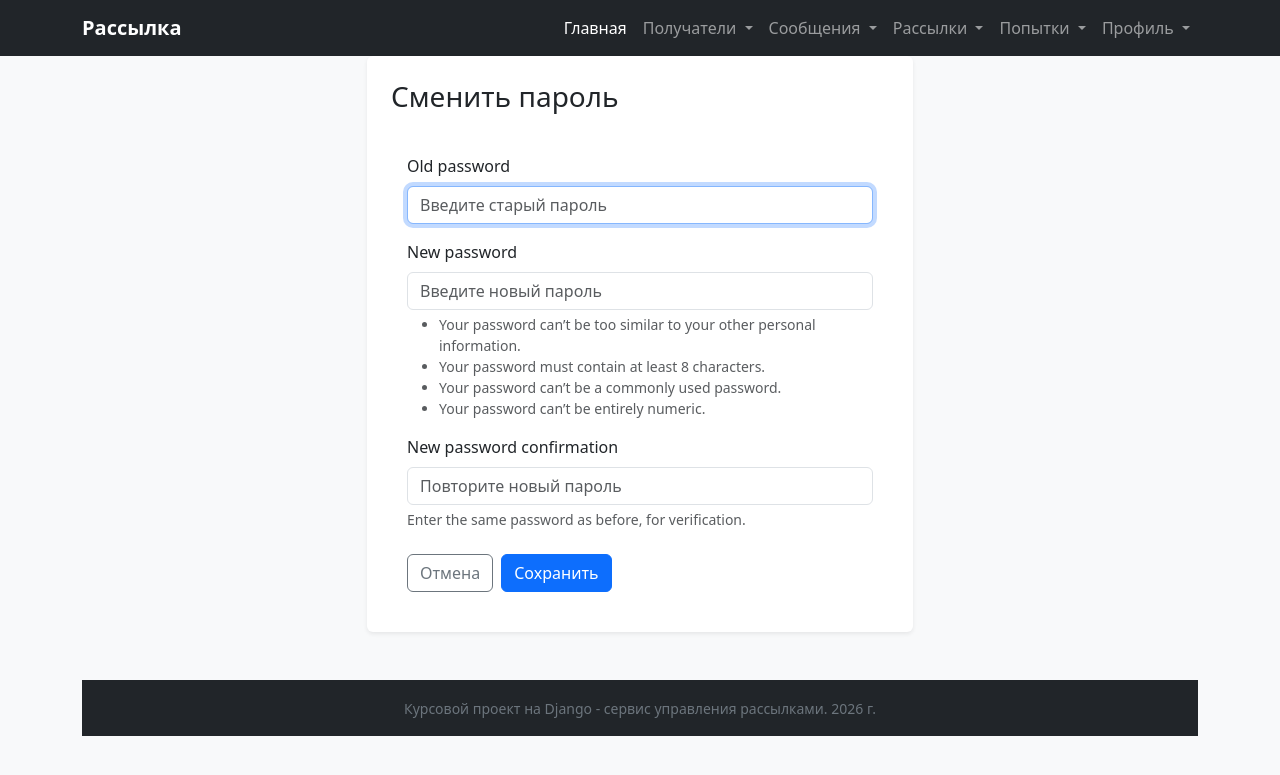
After one commit to AlexValenko/KP3_mailing, a Django app: page /users/profile/edit_pass/ in a window 1280 px wide. The commit adds this page. Shown: the top 775 px of the page. Run offline with Django 5.2, Linux system fonts and the light colour scheme; the visitor is signed in with stand-in values (Sample User, id 1); some libraries are stand-ins or nearby versions.

Commit message:
added updating profile

```diff
--- a/mailing/templates/header.html
+++ b/mailing/templates/header.html
@@ -156,7 +156,7 @@
 
                         <ul class="dropdown-menu">
                             <li>
-                                <a class="dropdown-item" href="#">
+                                <a class="dropdown-item" href="{% url 'users:profile_edit' user.pk %}">
                                     Редактировать профиль
                                 </a>
                             </li>
--- a/users/forms.py
+++ b/users/forms.py
@@ -1,6 +1,7 @@
 from django.contrib.auth.forms import AuthenticationForm, UserCreationForm
 from django.forms import ModelForm
 from users.models import CustomUser
+from django.contrib.auth.forms import PasswordChangeForm
 
 
 class StyleMixin:
@@ -85,3 +86,10 @@ class CustomUserUpdateForm(StyleMixin, ModelForm):
             "phone_number": "Номер телефона",
             "avatar": "Аватар",
         }
+
+class CustomUserUpdatePassForm(StyleMixin, PasswordChangeForm):
+    field_styles = {
+        "old_password": "Введите старый пароль",
+        "new_password1": "Введите новый пароль",
+        "new_password2": "Повторите новый пароль",
+    }
--- /dev/null
+++ b/users/templates/update_profile_pass.html
@@ -0,0 +1,53 @@
+{% extends "base.html" %}
+
+{% block title %}Сменить пароль{% endblock %}
+
+{% block content %}
+<div class="container">
+    <div class="row justify-content-center">
+        <div class="col-12 col-md-8 col-lg-6">
+            <div class="card shadow-sm border-0">
+                <div class="card-body p-4">
+                    <h1 class="h3 mb-4">Сменить пароль</h1>
+
+                    <div class="card-body">
+
+                        <form method="post" enctype="multipart/form-data">
+                            {% csrf_token %}
+                            {% if form.non_field_errors %}
+                            <div class="alert alert-danger" role="alert">
+                                {{ form.non_field_errors }}
+                            </div>
+                            {% endif %}
+
+                            {% for field in form %}
+                            <div class="mb-3">
+                                <label for="{{ field.id_for_label }}" class="form-label">
+                                    {{ field.label }}
+                                </label>
+                                {{ field }}
+                                {% if field.help_text %}
+                                <div class="form-text">{{ field.help_text }}</div>
+                                {% endif %}
+                                {% if field.errors %}
+                                <div class="text-danger small mt-1">{{ field.errors }}</div>
+                                {% endif %}
+                            </div>
+                            {% endfor %}
+
+                            <div class="d-flex flex-column flex-sm-row gap-2 mt-4">
+                                <a href="{% url 'users:profile_edit' user.pk %}" class="btn btn-outline-secondary">
+                                    Отмена
+                                </a>
+                                <button type="submit" class="btn btn-primary">Сохранить</button>
+
+                            </div>
+                        </form>
+
+                    </div>
+                </div>
+            </div>
+        </div>
+    </div>
+    {% endblock %}
+</div>
--- a/users/urls.py
+++ b/users/urls.py
@@ -3,7 +3,7 @@ from django.urls import path
 
 from users.apps import UsersConfig
 from users.forms import CustomAuthenticationForm
-from users.views import UserRegisterView, UserLogoutView
+from users.views import UserRegisterView, UserLogoutView, UserProfileUpdateView, UserProfileUpdatePassView
 
 app_name = UsersConfig.name
 
@@ -15,5 +15,6 @@ urlpatterns = [
     ),
     path("logout/", UserLogoutView.as_view(next_page='mailing:home'),name="logout"),
     path("register/", UserRegisterView.as_view(), name="register"),
-    # path("profile/edit/", UserProfileUpdateView.as_view(), name="profile_update"),
+    path("profile/edit/<int:pk>/", UserProfileUpdateView.as_view(), name="profile_edit"),
+    path("profile/edit_pass/", UserProfileUpdatePassView.as_view(), name="profile_edit_pass"),
 ]
--- a/users/views.py
+++ b/users/views.py
@@ -1,9 +1,10 @@
-from .forms import CustomUserCreationForm
+from .forms import CustomUserCreationForm, CustomUserUpdateForm, CustomUserUpdatePassForm
+from django.contrib.auth.views import PasswordChangeView
+from django.urls import reverse_lazy
+from django.contrib.auth.views import LogoutView
+from django.views.generic import CreateView, UpdateView
 
-from django.urls import reverse_lazy
-from django.views import View
-from django.contrib.auth.views import LogoutView
-from django.views.generic import CreateView
+from .models import CustomUser
 
 
 class UserRegisterView(CreateView):
@@ -15,3 +16,30 @@ class UserRegisterView(CreateView):
 
 class UserLogoutView(LogoutView):
     """Контроллер для выхода пользователя из системы - перенаправляет на главную"""
+
+
+class UserProfileUpdateView(UpdateView):
+    """Контроллер для редактирования профиля пользователя"""
+
+    model = CustomUser
+    form_class = CustomUserUpdateForm
+    template_name = 'update_profile.html'
+
+    def get_success_url(self):
+        return reverse_lazy(
+            "users:profile_edit",
+            kwargs={"pk": self.object.pk},
+        )
+
+class UserProfileUpdatePassView(PasswordChangeView):
+    """Контроллер для изменения пароля пользователя"""
+
+    model = CustomUser
+    form_class = CustomUserUpdatePassForm
+    template_name = 'update_profile_pass.html'
+
+    def get_success_url(self):
+        return reverse_lazy(
+            "users:profile_edit",
+            kwargs={"pk": self.request.user.pk},
+        )
```
Also changed, not shown: users/templates/update_profile.html (added, +68 -0 lines).
